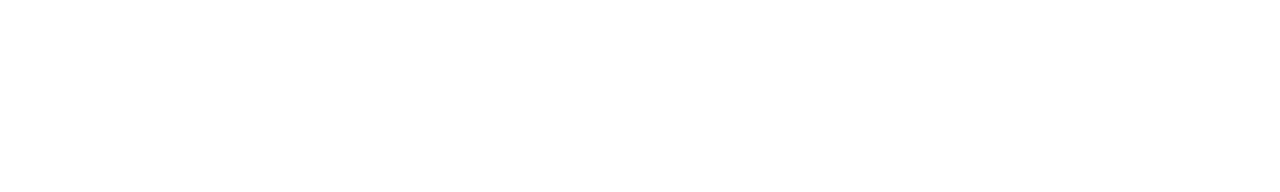
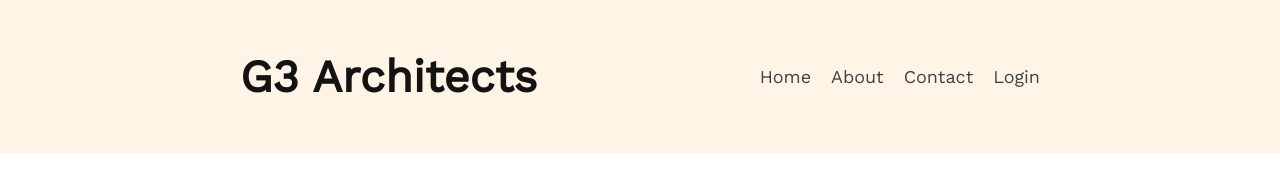
Before and after one commit to siyam-zaman/G3_architects, a plain HTML site: page index.html in a window 1280 px wide. Drawn offline with nearby package versions, Linux system fonts and the light colour scheme.

Commit message:
Navbar added

```diff
--- a/index.html
+++ b/index.html
@@ -8,6 +8,16 @@
     <title>G3 architects</title>
 </head>
 <body>
-
+    <header>
+        <nav>
+            <h1 class="Website-name">G3 Architects</h1>
+            <ul>
+                <li><a href="#">Home</a></li>
+                <li><a href="#">About</a></li>
+                <li><a href="#">Contact</a></li>
+                <li><a href="#">Login</a></li>
+            </ul>
+        </nav>
+    </header>
 </body>
 </html>
--- a/style.css
+++ b/style.css
@@ -0,0 +1,53 @@
+@import url("https://fonts.googleapis.com/css2?family=Work+Sans&display=swap");
+* {
+  margin: 0;
+  padding: 0;
+  font-family: "Work Sans", sans-serif;
+}
+header {
+  padding: 50px 240px;
+  background: rgba(255, 144, 14, 0.1);
+}
+nav {
+  display: flex;
+  justify-content: space-between;
+}
+.Website-name {
+  color: #131313;
+  text-align: center;
+  font-size: 2.8125rem;
+  font-style: normal;
+  font-weight: 700;
+  cursor: pointer;
+}
+nav > ul {
+  display: flex;
+  align-items: center;
+  list-style: none;
+  gap: 20px;
+}
+nav a{
+    color: #424242;
+    text-align: center;
+    font-size: 1.125rem;
+    font-style: normal;
+    font-weight: 500;
+    text-decoration: none;
+}
+
+ /* !media Quary */
+ @media screen and (max-width:425px){
+    header{
+        padding:20px 40px;
+    }
+    nav{
+        flex-direction: column;
+    }
+    nav >ul{
+        justify-content: center;
+        margin-top:10px;
+    }
+    nav a{
+        font-weight:700;
+    }
+ }
```
